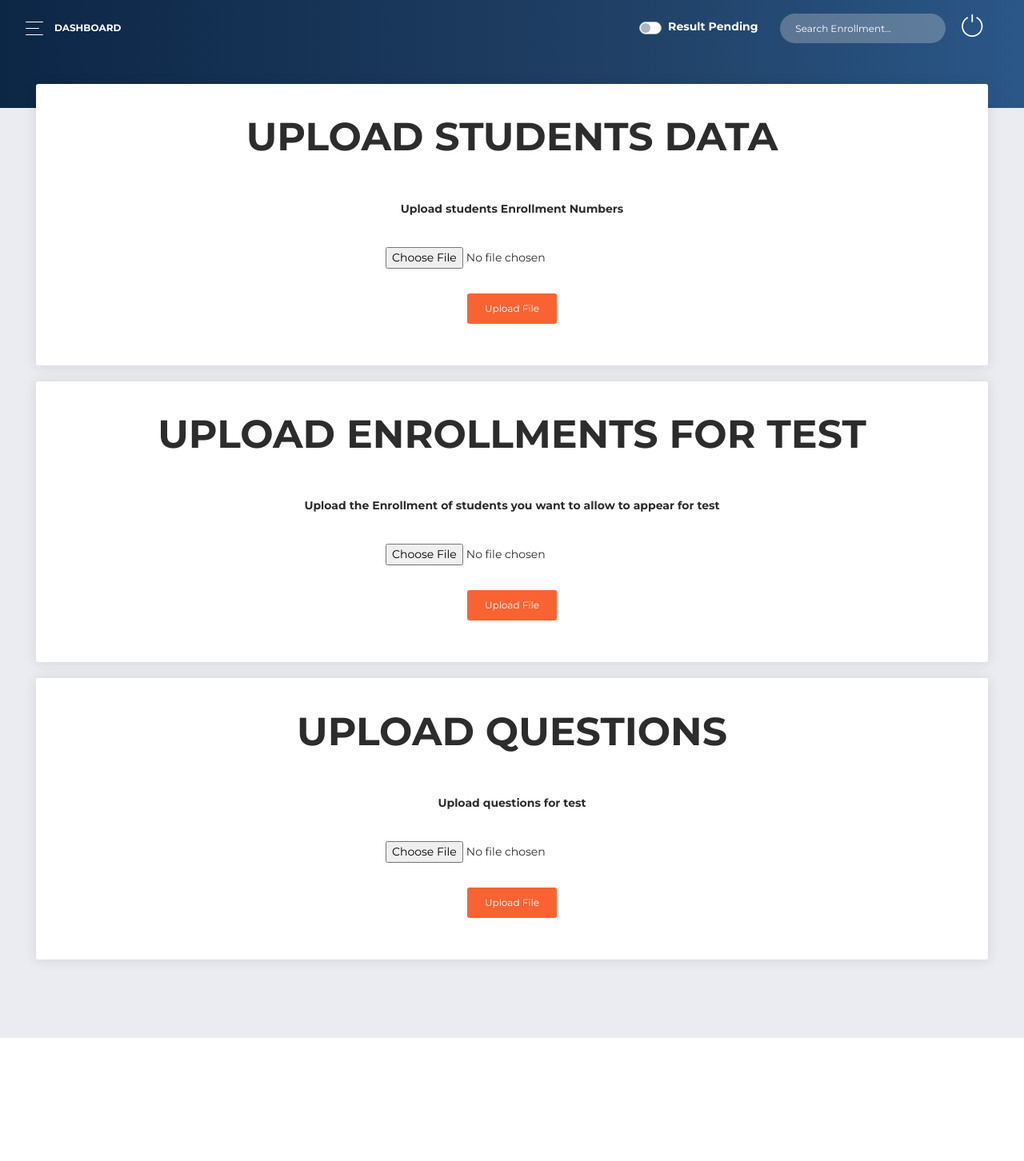
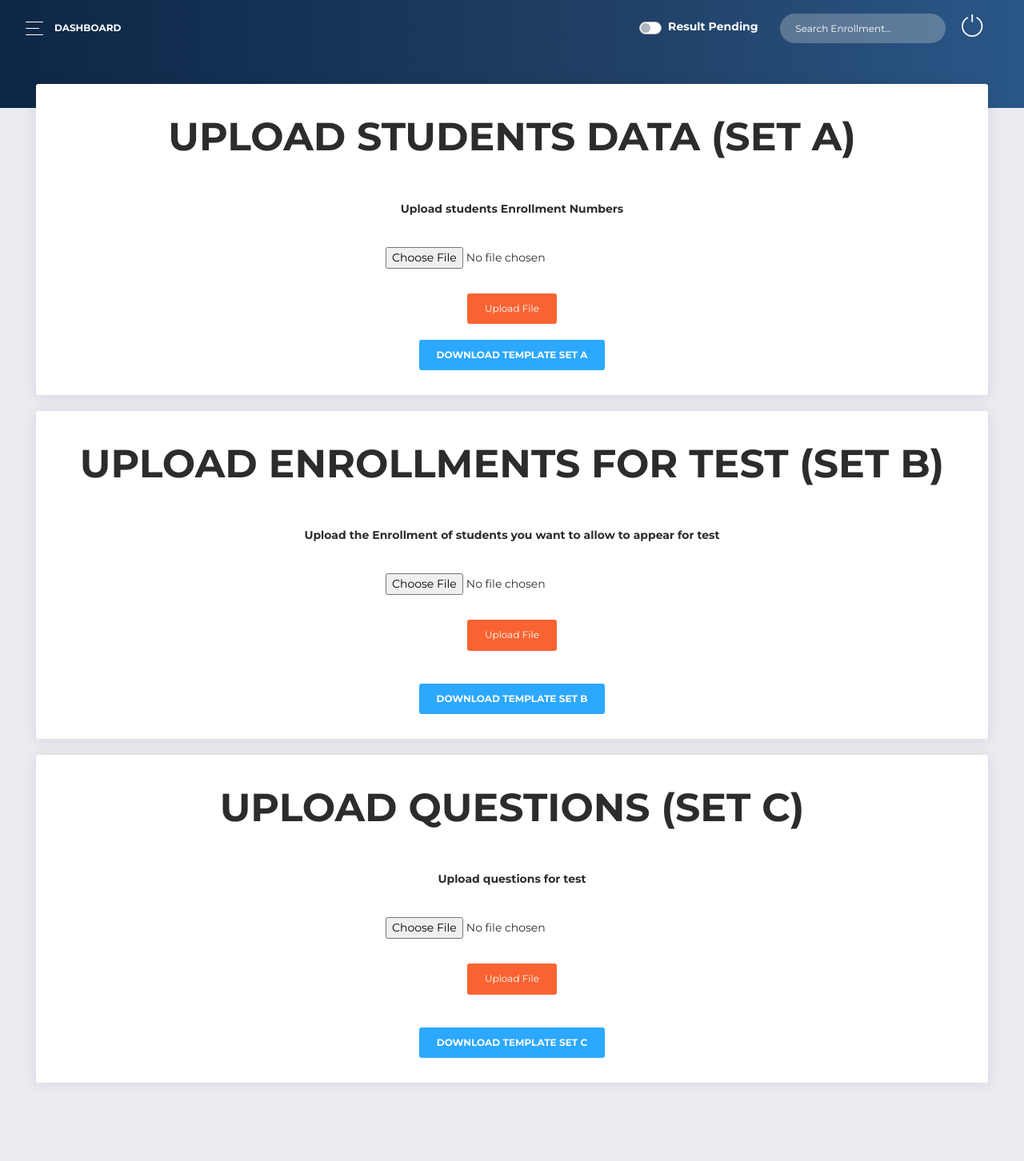
Before and after one commit to NamitPandey/QUIZ_APP, a Django app: page /university/adminpanel/uploadfiles/ in a window 1280 px wide. Shown: the whole page at 80% size. Before the commit the page ends 1298 px from the top, so only its background shows below. Run offline with Django 3.2, Linux system fonts and the light colour scheme; a user stored in the database is signed in; data comes from the database, SQL or seed files in the repository; both versions use the stored data as it was after the commit; some libraries are stand-ins or nearby versions.

Commit message:
DOWNLOAD TEMPLATE OPTION PROVIDED

```diff
--- a/ROOT/ADMINPANEL/urls.py
+++ b/ROOT/ADMINPANEL/urls.py
@@ -15,4 +15,5 @@ urlpatterns = [
     path("studentreport/", views.student_report, name='studentreport'),
     path("records/", views.records, name='records'),
     path("announcement/<int:status>/<str:pageDictKey>", views.toggle_result, name='announcement'),
+    path("template/<int:setNO>", views.template_download, name='template'),
 ]
--- a/ROOT/ADMINPANEL/views.py
+++ b/ROOT/ADMINPANEL/views.py
@@ -3,7 +3,7 @@ from django.contrib.auth.decorators import login_required
 from django.core.files.storage import FileSystemStorage
 from django.utils.timezone import now
 from django.http import JsonResponse,HttpResponse
-from MCQ.models import QuizData, UserRegistration
+from MCQ.models import QuizData, UserRegistration, Question
 from .models import Declare_Result
 from django.db.models import F, Count, Sum
 
@@ -193,6 +193,76 @@ def download_data(request):
 
     for user in users:
         writer.writerow(user)
+
+    return response
+
+@login_required
+def template_download(request, setNO):
+
+    fileName_dict = {
+    1:"UPLOAD_STUDENTS_DATA_SET_A",
+    2:"UPLOAD_ENROLLMENTS_FOR_TEST_SET_B",
+    3:"UPLOAD_QUESTIONS_SET_C",
+    }
+
+
+
+    fileName = fileName_dict[int(setNO)]
+
+
+    response = HttpResponse(content_type='text/csv')
+    response['Content-Disposition'] = f'attachement; filename= "{fileName}.xlsx"'
+    writer = csv.writer(response)
+
+    if int(setNO) == 1:
+        writer.writerow(
+            [
+             "ENROLLMENT_NUMBER",
+            ])
+
+    elif int(setNO) == 2:
+        writer.writerow(
+            [
+             "ENROLLMENT_NUMBER",
+             "YEAR",
+             "MONTH",
+             "DATE",
+             "START_TIME",
+             "END_TIME",
+            ])
+
+    elif int(setNO) == 3:
+
+        response = HttpResponse(content_type='text/csv')
+        response['Content-Disposition'] = f'attachement; filename= "{fileName}.csv"'
+        writer = csv.writer(response)
+
+        writer.writerow(
+            [
+             "QUESTION_ID",
+             "CATEGORY",
+             "QUESTION",
+             "CORRECT",
+             "CHOICE_1",
+             "CHOICE_2",
+             "CHOICE_3",
+             "CHOICE_4",
+            ])
+
+        users = Question.objects.all().values_list(
+                                            "QUESTION_ID",
+                                            "CATEGORY",
+                                            "QUESTION",
+                                            "CORRECT",
+                                            "CHOICE_1",
+                                            "CHOICE_2",
+                                            "CHOICE_3",
+                                            "CHOICE_4",
+                                            )
+
+        for user in users:
+            writer.writerow(user)
+
 
     return response
 
--- a/ROOT/templates/ADMIN_PANEL/uploadFiles.html
+++ b/ROOT/templates/ADMIN_PANEL/uploadFiles.html
@@ -10,9 +10,9 @@
           <div class="card-header ">
             <div class="row">
               <div class="col-sm-12 text-center">
-                <h1 class="title" style="margin-top:2%;"><b>UPLOAD STUDENTS DATA</b></h1>
+                <h1 class="title" style="margin-top:2%;"><b>UPLOAD STUDENTS DATA <strong>(SET A)</strong></b></h1>
             		<br>
-                <p><b>Upload students Enrollment Numbers</b></p>
+                <p><b>Upload students Enrollment Numbers </b></p>
                 <br>
                 <form action="{% url 'ADMINPANEL:upload_data' 1 %}" method="POST" enctype="multipart/form-data"
                 style="text-align:center;">
@@ -23,9 +23,13 @@
                 <button class="btn btn-primary" type="submit" name="button">
                   Upload File
                 </button>
-                <br>
-                <br>
+
             		</form>
+                <a href="{% url 'ADMINPANEL:template' 1 %}">
+                  <button class="btn btn-info" name="button">
+                    <strong>DOWNLOAD TEMPLATE SET A</strong>
+                  </button>
+                </a>
               </div>
             </div>
             <br>
@@ -41,7 +45,7 @@
             <div class="card-header ">
               <div class="row">
                 <div class="col-sm-12 text-center">
-                  <h1 class="title" style="margin-top:2%;"><b>UPLOAD ENROLLMENTS FOR TEST</b></h1>
+                  <h1 class="title" style="margin-top:2%;"><b>UPLOAD ENROLLMENTS FOR TEST <strong>(SET B)</strong> </b></h1>
               		<br>
                   <p><b>Upload the Enrollment of students you want to allow to appear for test</b></p>
                   <br>
@@ -57,6 +61,11 @@
                   <br>
                   <br>
               		</form>
+                  <a href="{% url 'ADMINPANEL:template' 2 %}">
+                    <button class="btn btn-info" name="button">
+                      <strong>DOWNLOAD TEMPLATE SET B</strong>
+                    </button>
+                  </a>
                 </div>
               </div>
               <br>
@@ -71,7 +80,7 @@
             <div class="card-header ">
               <div class="row">
                 <div class="col-sm-12 text-center">
-                  <h1 class="title" style="margin-top:2%;"><b>UPLOAD QUESTIONS</b></h1>
+                  <h1 class="title" style="margin-top:2%;"><b>UPLOAD QUESTIONS <strong>(SET C)</strong></b></h1>
               		<br>
                   <p><b>Upload questions for test</b></p>
                   <br>
@@ -87,6 +96,11 @@
                   <br>
                   <br>
               		</form>
+                  <a href="{% url 'ADMINPANEL:template' 3 %}">
+                    <button class="btn btn-info" name="button">
+                      <strong>DOWNLOAD TEMPLATE SET C</strong>
+                    </button>
+                  </a>
                 </div>
               </div>
               <br>
```
Also changed, not shown: ROOTdb.sqlite3.
